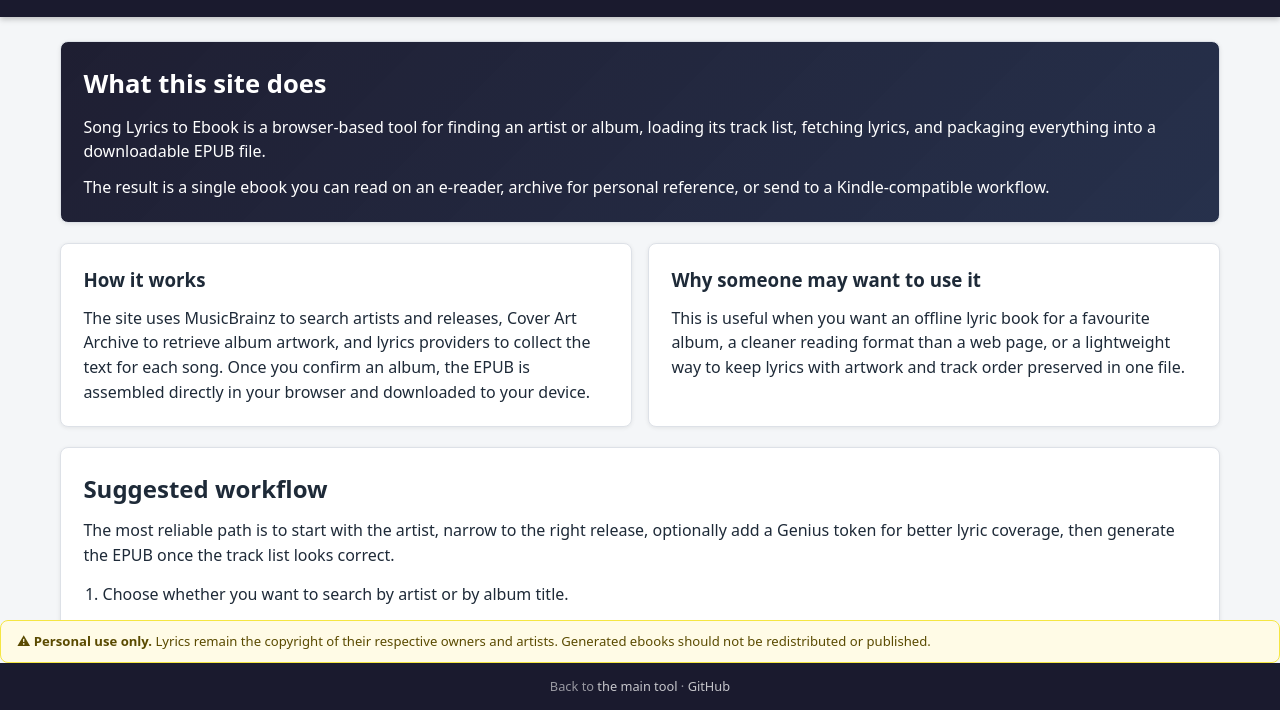
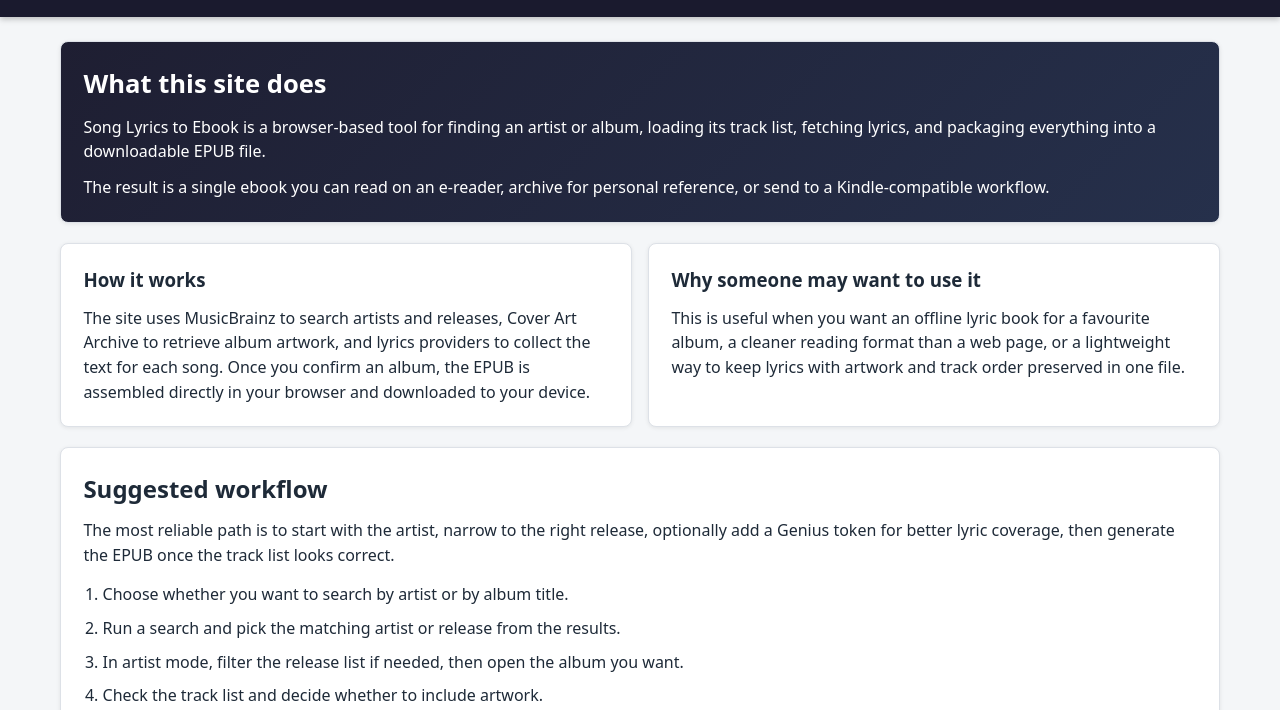
Before and after one commit to dfbr/song-lyrics-to-ebook, a plain HTML site: page docs/about.html in a window 1280 px wide. Shown: the part 90-800 px from the top of the page. Drawn offline with Linux system fonts and the light colour scheme.

Commit message:
Allows the about page to scroll

```diff
--- a/docs/about.html
+++ b/docs/about.html
@@ -17,7 +17,7 @@
     });
   </script>
 </head>
-<body>
+<body class="about-page">
   <header>
     <div class="site-nav-bar">
       <div>
--- a/docs/css/style.css
+++ b/docs/css/style.css
@@ -32,6 +32,12 @@ body {
   overflow: hidden;
   display: flex;
   flex-direction: column;
+}
+
+body.about-page {
+  height: auto;
+  min-height: 100vh;
+  overflow: auto;
 }
 
 /* ── Header ── */
@@ -494,7 +500,9 @@ button:disabled {
 }
 
 .page-main {
-  overflow-y: auto;
+  flex: 0 1 auto;
+  min-height: unset;
+  overflow: visible;
 }
 
 .page-shell {
```
